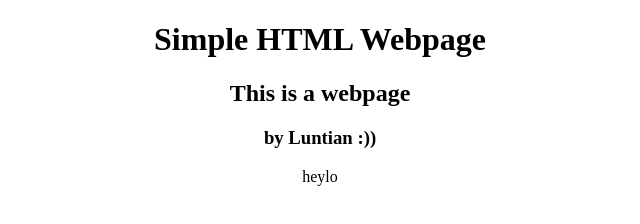
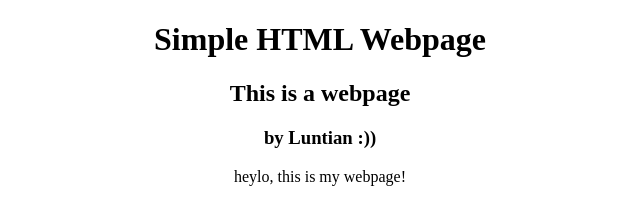
Before and after one commit to merylgrace/webpage, a plain HTML site: page index.html in a window 1280 px wide. Shown: the whole page, without its empty margins (320-960 px from the left). Drawn offline with Linux system fonts and the light colour scheme.

Commit message:
Added heylo, this...

```diff
--- a/index.html
+++ b/index.html
@@ -10,7 +10,7 @@
     <h1>Simple HTML Webpage</h1>
     <h2>This is a webpage</h2>
     <h3>by Luntian :))</h3>
-    <p>heylo</p>
+    <p>heylo, this is my webpage!</p>
 </body>
 </head>
 </html>
```
